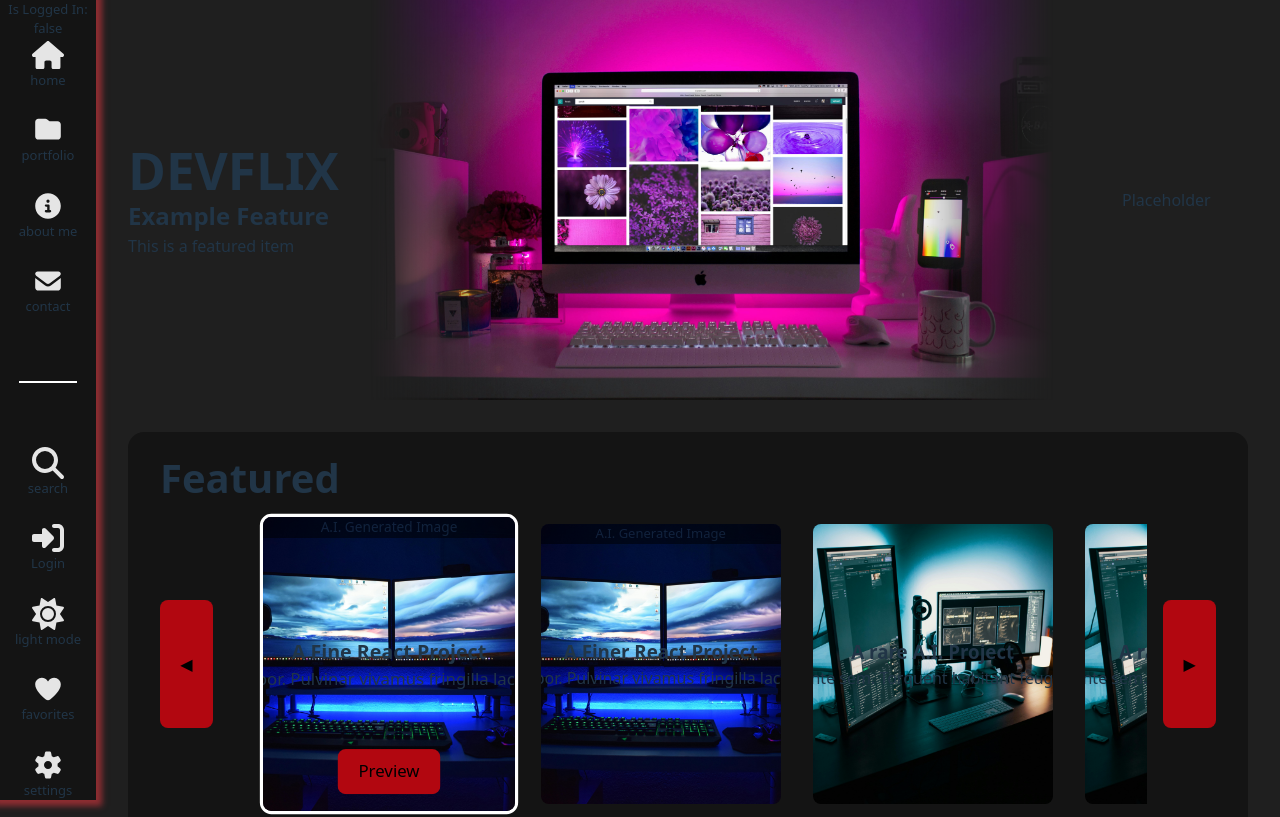
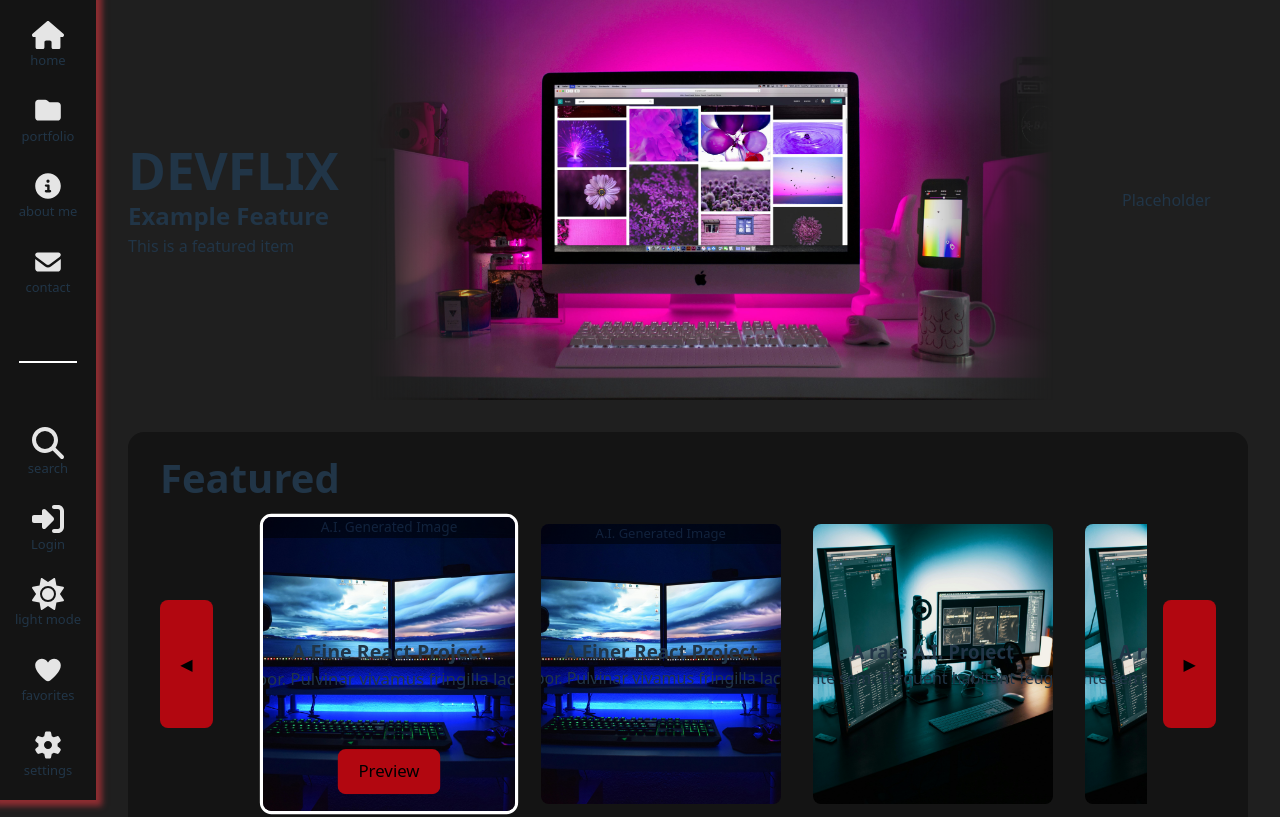
Before and after one commit to nrcoover/nrcoover-portfolio, a React (Vite) app in the folder ncoover-website/: page /portfolio in a window 1280 px wide. Shown: the top 817 px of the page. Built offline with nearby package versions, Linux system fonts and the light colour scheme.

Commit message:
Remove debugging line of code

```diff
--- a/ncoover-website/src/components/side-navigation/SideNavigation.tsx
+++ b/ncoover-website/src/components/side-navigation/SideNavigation.tsx
@@ -22,7 +22,6 @@ const SideNavigation = () => {
 	return (
 		<div className={classes.navigationWrapper}>
 			<nav className={classes.sideNavigation}>
-				{`Is Logged In: ${isLoggedIn.toString()}`}
 				<ul className={classes.list}>
 					<li className={globalClasses.iconContainer}>
 						<NavLink
```
